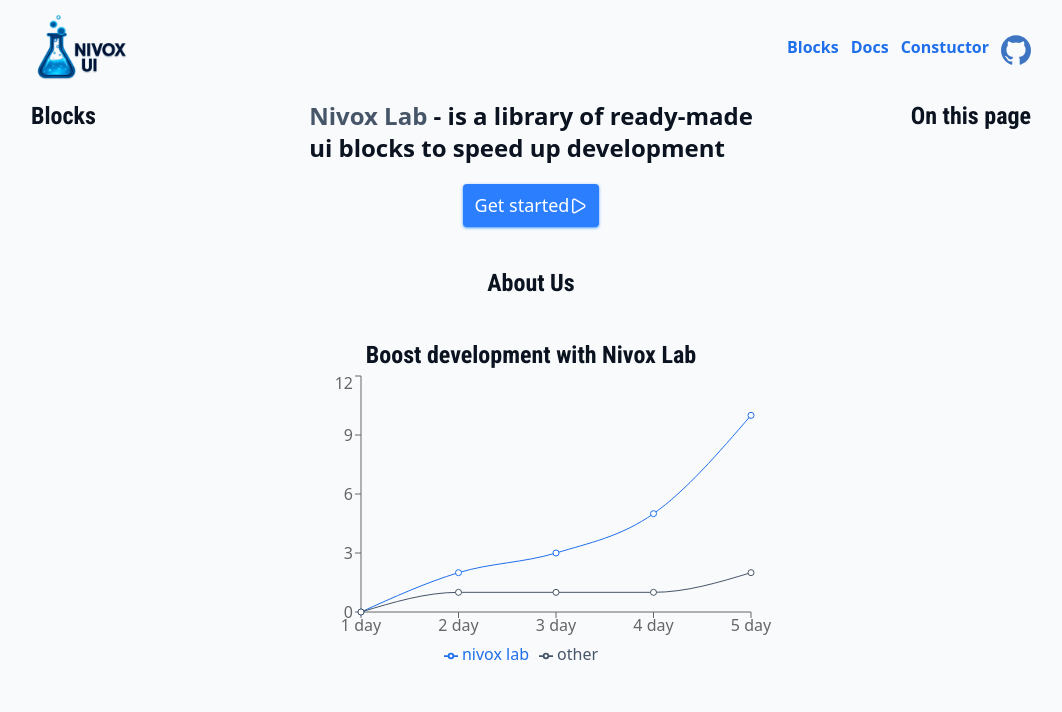
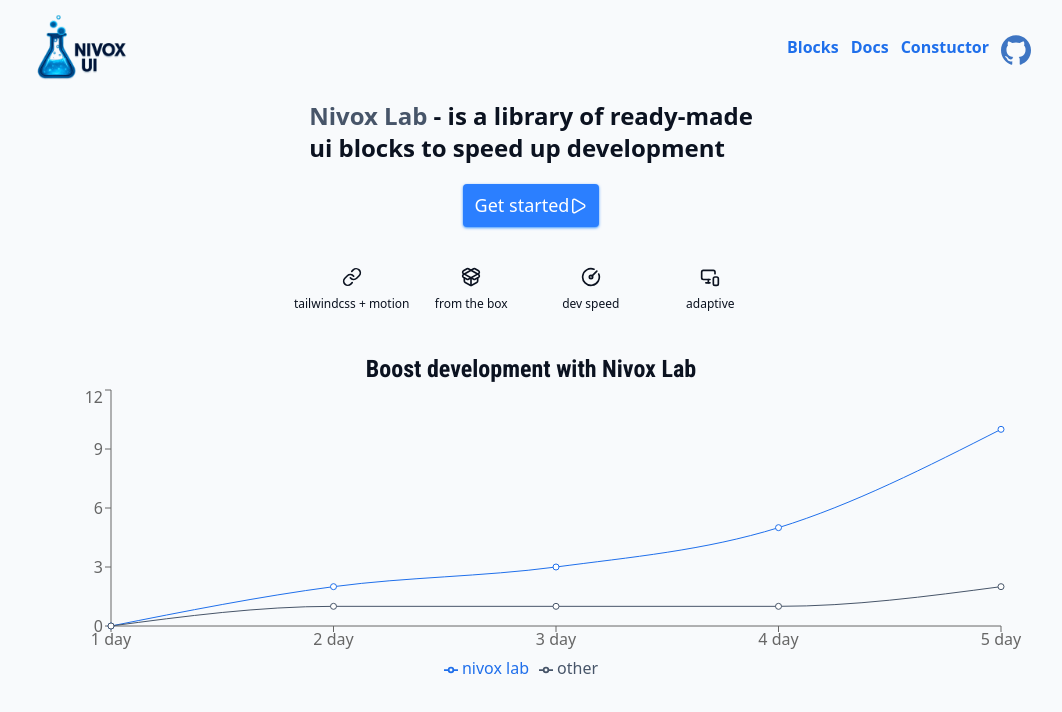
Before and after one commit to niki1tusa/nivox_lab, a Next.js app: page / in a window 1280 px wide. Shown: the top 712 px of the page, without its empty margins (109-1171 px from the left). Built offline with nearby package versions, Linux system fonts and the light colour scheme.

Commit message:
add copy code logic

```diff
--- a/src/app/(public)/b/ClientPage.tsx
+++ b/src/app/(public)/b/ClientPage.tsx
@@ -1,12 +1,11 @@
 'use client';
 
-import clsx from 'clsx';
-import { Copy } from 'lucide-react';
+
 import { useState } from 'react';
 
-import MenuTab from './MenuTab';
-import WrapperForPreviewAndCode from './WrapperForPreviewAndCode';
-import { code } from './code.data';
+import MenuTab from '../../../component/MenuTab';
+import WrapperForPreviewAndCode from '../../../component/WrapperForPreviewAndCode';
+import { code } from '../../../data/code.data';
 import { Button } from '@/component/export-component/button/Button';
 import Code from '@/component/export-component/code/Code';
 
@@ -15,7 +14,7 @@ export default function ClientPage() {
 	return (
 		<div className='border-edgr flex h-[600px] w-full flex-col items-center gap-5'>
 			<MenuTab value={value} setValue={setValue} />
-			<WrapperForPreviewAndCode value={value}>
+			<WrapperForPreviewAndCode value={value} code={code}>
 				{value === 'preview' ? (
 					<Button color='blue' animate='fadeIn'>
 						Nivox UI
--- a/src/app/(public)/b/WrapperForPreviewAndCode.tsx
+++ /dev/null
@@ -1,20 +0,0 @@
-import clsx from 'clsx';
-import { Copy } from 'lucide-react';
-
-interface Props {
-	children: React.ReactNode;
-	value: string;
-}
-export default function WrapperForPreviewAndCode({ children, value }: Props) {
-	return (
-		<div
-			className={clsx(
-				value === 'code' && 'border-t-30',
-				'border-edge relative flex h-[300px] w-[600px] max-w-[600px] flex-col items-center justify-center gap-5 rounded border-8 shadow shadow-neutral-400'
-			)}
-		>
-			{value === 'code' && <Copy className='absolute -top-6 right-0' size={19} />}
-			{children}
-		</div>
-	);
-}
--- /dev/null
+++ b/src/app/(public)/b/layout.tsx
@@ -0,0 +1,28 @@
+import Link from 'next/link';
+
+import Title from '@/component/Title';
+import { BLOCKS_DATA } from '@/data/blocks.data';
+
+interface Props {
+	children: React.ReactNode;
+}
+export default function layout({ children }: Props) {
+	return (
+		<div className='grid grid-cols-[1fr_2fr_1fr]'>
+			<div className='flex flex-col items-start'>
+				<Title>Blocks</Title>
+				<div className='flex flex-col'>
+					{BLOCKS_DATA.map(item => (
+						<Link key={item.id} href={item.link}>
+							{item.title}
+						</Link>
+					))}
+				</div>
+			</div>
+			{children}
+			<div className='flex justify-end'>
+				<Title>On this page</Title>
+			</div>
+		</div>
+	);
+}
--- a/src/app/(public)/layout.tsx
+++ b/src/app/(public)/layout.tsx
@@ -1,19 +1,10 @@
 import Header from '@/component/Header';
-import Title from '@/component/Title';
 
 export default function PublicLayout({ children }: { children: React.ReactNode }) {
 	return (
 		<div className='w-[1000px]'>
 			<Header />
-			<div className='grid grid-cols-[1fr_2fr_1fr]'>
-				<div className='flex '>
-					<Title>Blocks</Title>
-				</div>
-				{children}
-				<div className='flex justify-end'>
-					<Title>On this page</Title>
-				</div>
-			</div>
+			{children}
 		</div>
 	);
 }
--- a/src/app/(public)/page.tsx
+++ b/src/app/(public)/page.tsx
@@ -3,21 +3,26 @@ import { Play } from 'lucide-react';
 import Chart from '@/component/Chart';
 import Title from '@/component/Title';
 import { Button } from '@/component/export-component/button/Button';
+import { ABOUT_DATA } from '@/data/about.data';
 
 // Landing
 export default function Home() {
 	return (
 		<div className='flex h-screen flex-col items-center gap-5'>
-			<span className='text-2xl font-bold 2xl:text-5xl'>
+		<span className='text-2xl font-bold 2xl:text-5xl'>
 				<span className='text-foreground-muted'>Nivox Lab</span> - is a library of ready-made
 				<br /> ui blocks to speed up development
 			</span>
 			<Button color='blue' animate='fadeIn'>
 				Get started <Play size={18} />
 			</Button>
-			<div className='mt-5'>
-				<Title>About Us</Title>
-				{/* accordion */}
+			<div className='mt-5 grid grid-cols-4 gap-1 text-[12px]'>
+				{ABOUT_DATA.map(item => (
+					<div key={item.id} className='flex flex-col items-center gap-2 text-center'>
+						<item.icon size={20} />
+						<span>{item.title}</span>
+					</div>
+				))}
 			</div>
 			<div className='mt-5 h-[300px] w-full'>
 				<Title>Boost development with Nivox Lab</Title>
--- /dev/null
+++ b/src/component/WrapperForPreviewAndCode.tsx
@@ -0,0 +1,43 @@
+'use client';
+
+import clsx from 'clsx';
+import { Copy, CopyCheck } from 'lucide-react';
+import { useState } from 'react';
+
+interface Props {
+	children: React.ReactNode;
+	value: string;
+	code: string;
+}
+export default function WrapperForPreviewAndCode({ children, value, code }: Props) {
+	const [isCopy, setIsCopy] = useState<boolean>(false);
+	const handleCopyCode = async (code: string) => {
+		try {
+			navigator.clipboard.writeText(code);
+			setIsCopy(true);
+			setTimeout(() => setIsCopy(false), 2000);
+		} catch (e) {
+			console.error('Error when copying!');
+		}
+	};
+
+	return (
+		<div
+			className={clsx(
+				value === 'code' && 'border-t-30',
+				'border-edge relative flex h-[300px] w-[600px] max-w-[600px] flex-col items-center justify-center gap-5 rounded border-8 shadow shadow-neutral-400'
+			)}
+		>
+			{value === 'code' && (
+				<button
+					className='absolute -top-6 right-0 transition-all'
+					title='Copy code'
+					onClick={() => handleCopyCode(code)}
+				>
+					{isCopy ? <CopyCheck size={19} /> : <Copy size={19} />}
+				</button>
+			)}
+			{children}
+		</div>
+	);
+}
--- a/src/data/about.data.ts
+++ b/src/data/about.data.ts
@@ -1,29 +1,14 @@
+import { CircleGauge, Link, LucideIcon, MonitorSmartphone, PackageOpen } from 'lucide-react';
+
 export interface IAboutItem {
 	id: number;
-	heading: string;
+	icon: LucideIcon;
 	title: string;
 }
-//icon: , title: contain tailwindcss + framer-motion
-// icon: , title: more variants animate
-// icon: , title: development speed
-// icon: , title: adaptive component
+
 export const ABOUT_DATA: IAboutItem[] = [
-	{
-		id: 1,
-		heading: 'We build tools for creators',
-		title:
-			'At Nivox Lab, we empower designers and developers to transform ideas into polished, functional interfaces — fast, intuitive, and fun.',
-	},
-	{
-		id: 2,
-		heading: 'Design smarter, not harder',
-		title:
-			'Mix, match, and customize components in seconds. Our mission is to remove friction, so you can focus on what truly matters — creating.',
-	},
-	{
-		id: 3,
-		heading: 'Launch with confidence',
-		title:
-			'Download clean, production-ready code and bring your product to life. From concept to launch, Nivox Lab has your UI covered.',
-	},
+	{ id: 1, icon: Link, title: 'tailwindcss + motion' },
+	{ id: 2, icon: PackageOpen, title: 'from the box' },
+	{ id: 3, icon: CircleGauge, title: 'dev speed' },
+	{ id: 4, icon: MonitorSmartphone, title: 'adaptive' },
 ];
--- /dev/null
+++ b/src/data/blocks.data.ts
@@ -0,0 +1,12 @@
+interface IBlocksItem {
+	id: 1;
+	title: string;
+	link: string;
+}
+export const BLOCKS_DATA: IBlocksItem[] = [
+	{
+		id: 1,
+		title: 'Button',
+		link: '/',
+	},
+];
```
Also changed, not shown: src/component/MenuTab.tsx (renamed from src/app/(public)/b/MenuTab.tsx), src/data/code.data.ts (renamed from src/app/(public)/b/code.data.ts).
